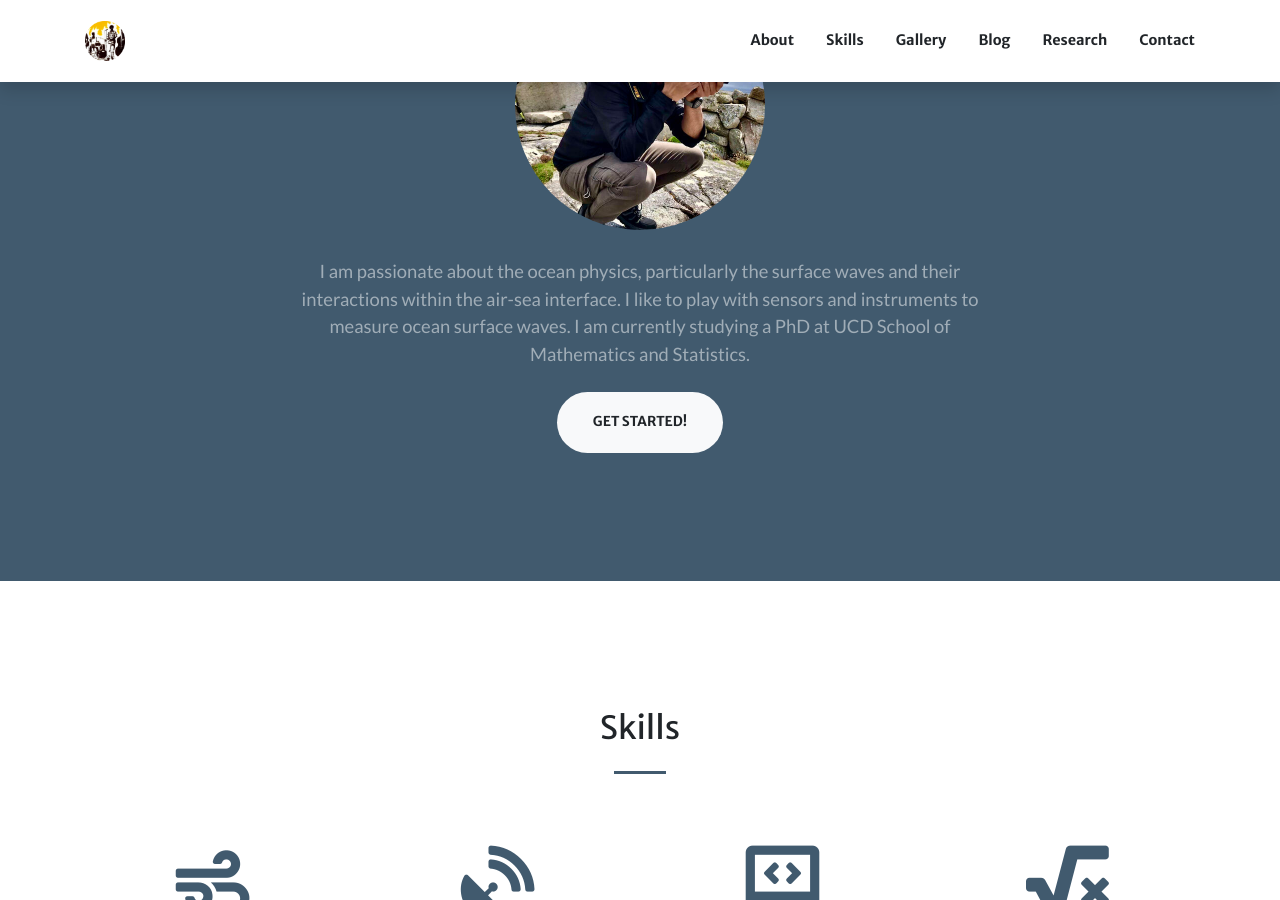
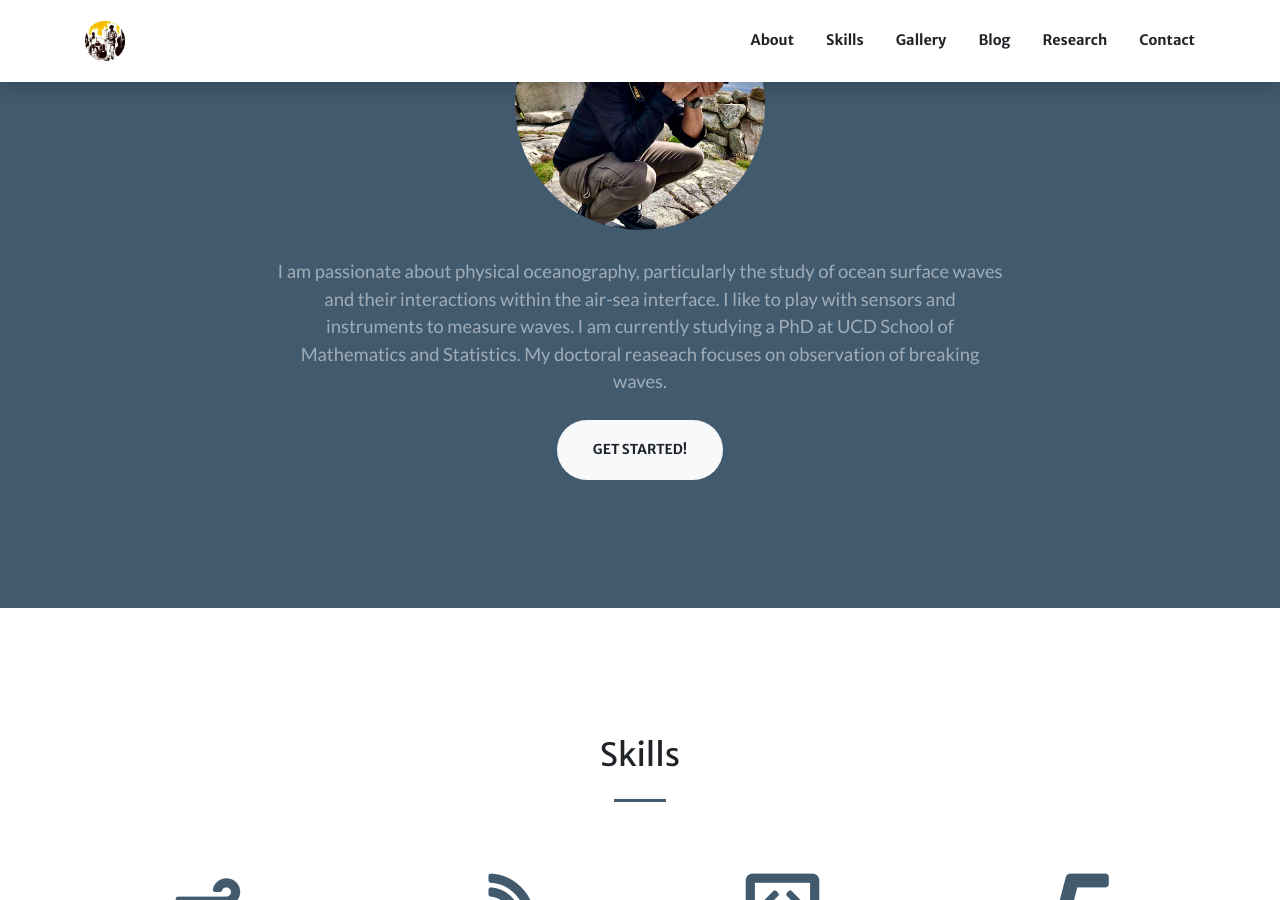
Before and after one commit to dspelaez/dspelaez.github.io, a Jekyll site: the page built from index.html, in a window 1280 px wide and 900 px high, scrolled down 1137 px. Built offline with Jekyll 4.4.1, drawn with Linux system fonts in a browser that asks for light colours; nearby versions of some CDN libraries; a style sheet for code colours, icons or effects is not loaded.

```diff
--- a/_includes/about.html
+++ b/_includes/about.html
@@ -11,11 +11,12 @@
 
         <br></br>
         <p class="text-white-50 mb-4">
-          I am passionate about the ocean physics, particularly the surface
-          waves and their interactions within the air-sea interface. I like to
-          play with sensors and instruments to measure ocean surface waves.
+          I am passionate about physical oceanography, particularly the study of
+          ocean surface waves and their interactions within the air-sea interface.
+          I like to play with sensors and instruments to measure waves.
           I am currently studying a PhD at UCD School of Mathematics and
-          Statistics.
+          Statistics. My doctoral reaseach focuses on observation of
+          breaking waves.
         </p>
         <a class="btn btn-light btn-xl js-scroll-trigger" href="#services">Get Started!</a>
       </div>
```
